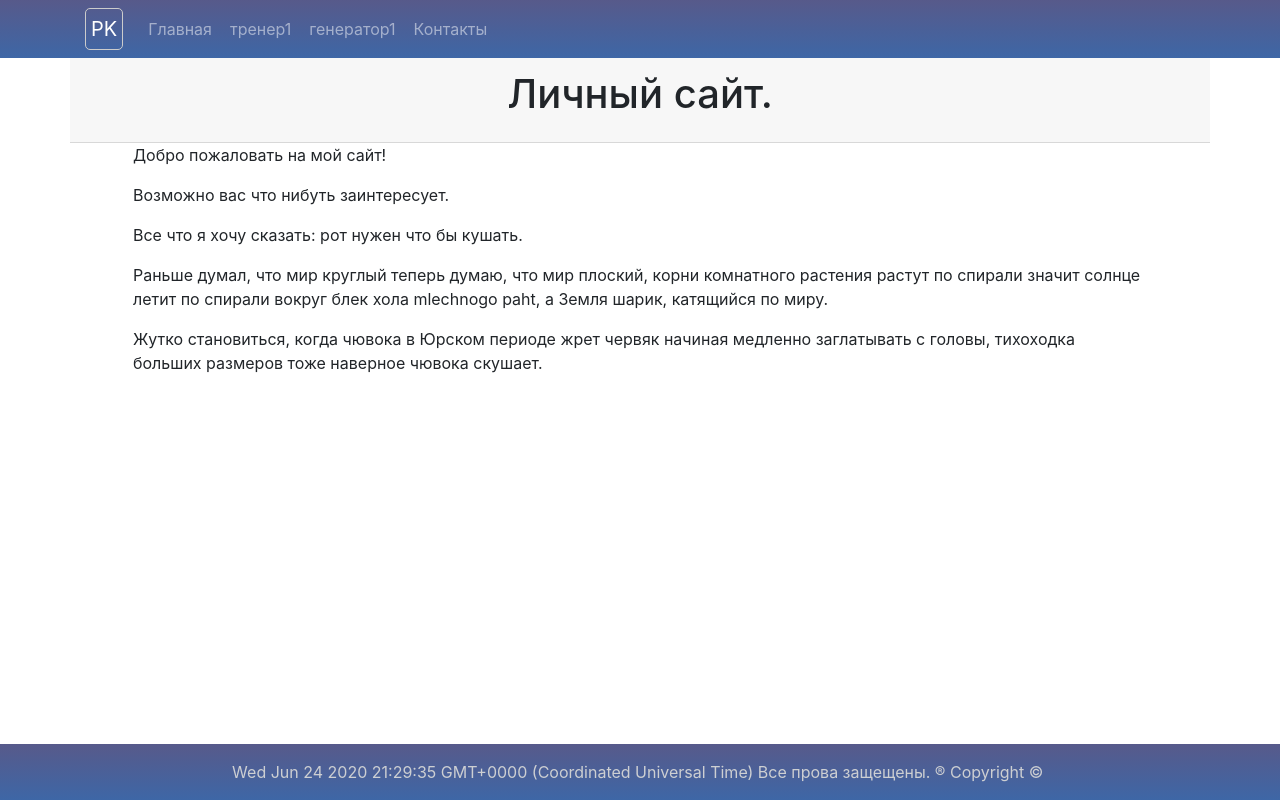
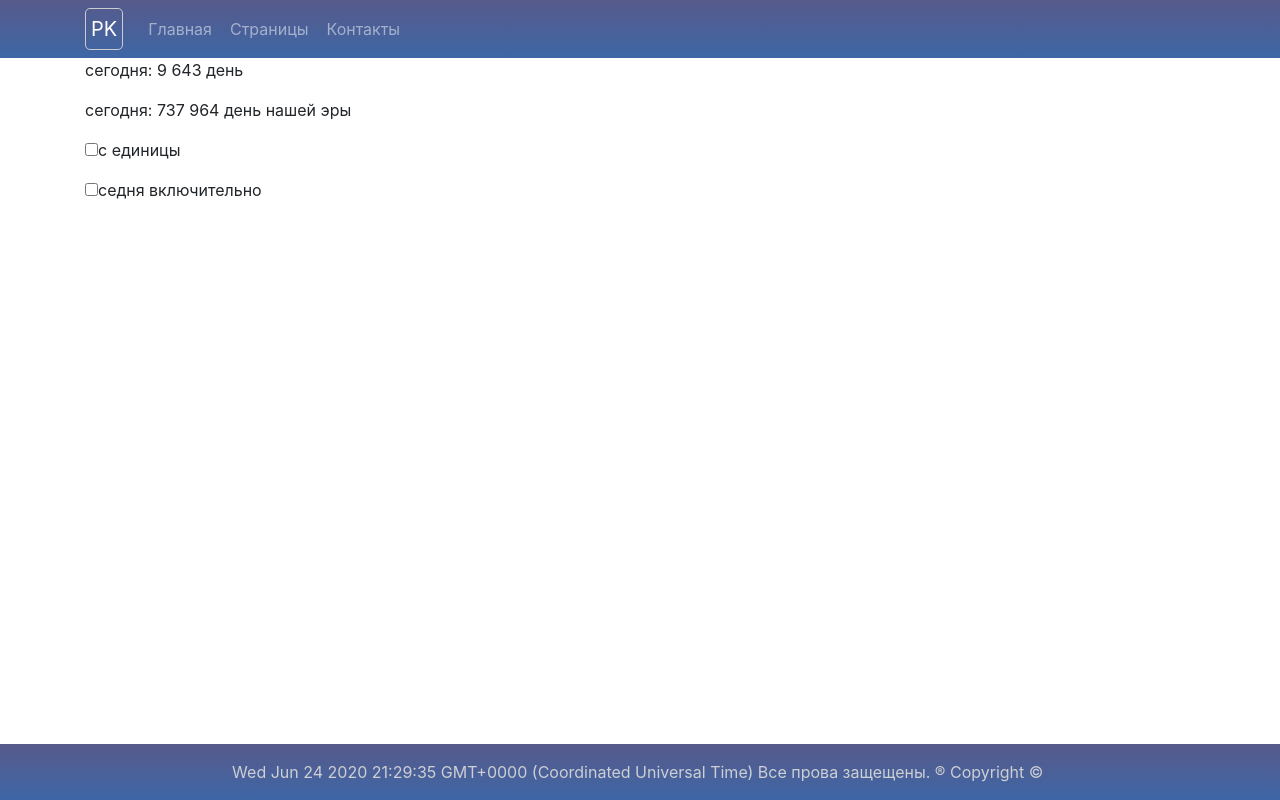
Before and after one commit to PavelK6896/9625Site1JSReact, a React (Create React App) app: page /day in a window 1280 px wide. Built offline with nearby package versions, Linux system fonts and the light colour scheme.

Commit message:
"add day, update style 1"

```diff
--- a/src/App.js
+++ b/src/App.js
@@ -3,6 +3,8 @@ import {Route, Switch} from "react-router-dom";
 import {Contacts} from "./pages/Contacts";
 import {Main} from "./pages/Main";
 import {Generator} from "./pages/Generator";
+import {Day} from "./pages/Day";
+import {Page} from "./pages/Page";
 
 
 function App() {
@@ -10,7 +12,9 @@ function App() {
         <Switch>
             <Route path={'/main'} exact component={Main}/>
             <Route path={'/contacts'} exact component={Contacts}/>
+            <Route path={'/page'} exact component={Page}/>
             <Route path={'/generator'} exact component={Generator}/>
+            <Route path={'/day'} exact component={Day}/>
 
             <Route path={''} component={Main}/>
         </Switch>
--- a/src/component/Navbar.js
+++ b/src/component/Navbar.js
@@ -34,9 +34,12 @@ export const Navbar = () => {
                     border: '1px solid #ccc',
                     borderRadius: '5px',
                     padding: '5px',
+                    background: "transparent",
+
                 }}>
                     PK
                 </NavLink>
+
                 <ul className="navbar-nav ">
                     <li className="nav-item ">
                         <NavLink className="nav-link" to="/main">Главная <span
@@ -44,16 +47,16 @@ export const Navbar = () => {
                     </li>
 
                     <li className="nav-item">
-                        <a className="nav-link" href="https://pavelktrainer1.web.app"> тренер1 </a>
-                    </li>
-
-                    <li className="nav-item">
-                        <NavLink className="nav-link" to="/generator"> генератор1 </NavLink>
+                        <NavLink className="nav-link" to="/page"> Страницы </NavLink>
                     </li>
 
                     <li className="nav-item">
                         <NavLink className="nav-link" to="/contacts"> Контакты </NavLink>
                     </li>
+
+
+
+
                 </ul>
                 <hr/>
             </div>
--- a/src/pages/Contacts.js
+++ b/src/pages/Contacts.js
@@ -1,7 +1,7 @@
 import React, {useState} from "react";
 import {Navbar} from "../component/Navbar";
 import {Footer} from "../component/Footer";
-import {address} from "../../setting";
+import {address} from "../setting";
 
 
 export const Contacts = () => {
--- /dev/null
+++ b/src/pages/Day.js
@@ -0,0 +1,137 @@
+import React, {useState} from 'react';
+import {Footer} from "../component/Footer";
+import {Navbar} from "../component/Navbar";
+
+
+export const Day = () => {
+
+
+    const dayN = function (year, month, day) {
+        let monthS = {0: 31, 1: 28, 2: 31, 3: 30, 4: 31, 5: 30, 6: 31, 7: 31, 8: 30, 9: 31, 10: 30, 11: 31};
+        let monthN = 0;
+
+        const leapYear = function (y) {
+            return !(y & 3 || !(y % 25) && y & 15);
+        };
+
+        let leapDay = 0;
+
+        for (let i = 1; i < year; i++) {
+            if (leapYear(i)) {
+                leapDay++;
+            }
+        }
+
+        let yearN = 365 * year + leapDay;
+
+        for (let i = 0; i < month; i++) {
+            monthN += monthS[i];
+        }
+
+        return yearN + monthN + day;
+    }
+
+    const data1 = new Date();
+    const dataDay1 = dayN(data1.getUTCFullYear(), data1.getUTCMonth(), data1.getUTCDate());
+    const dataDay2 = dayN(1994, 0, 28);
+    const dataDay3 = dataDay1 - dataDay2;
+
+
+    const [state, setState] = useState({
+        check1: false,
+        check2: false,
+        dataDay1: dataDay1,
+        dataDay2: dataDay2,
+        dataDay3: dataDay3,
+        text1: 'с единицы',
+        text2: 'седня включительно',
+    })
+
+
+    const onChangeDay = (event) => {
+        if (event.target.checked) {
+            setState(
+                prevState => {
+                    return {
+                        ...prevState,
+                        check1: !prevState.check1,
+                        dataDay1: prevState.dataDay1 + 1,
+                        dataDay2: prevState.dataDay2 + 1,
+                        dataDay3: prevState.dataDay3 + 1,
+                        text1: 'с нуля'
+                    }
+                }
+            )
+        } else {
+            setState(
+                prevState => {
+                    return {
+                        ...prevState,
+                        check1: !prevState.check1,
+                        dataDay1: prevState.dataDay1 - 1,
+                        dataDay2: prevState.dataDay2 - 1,
+                        dataDay3: prevState.dataDay3 - 1,
+                        text1: 'с единицы'
+                    }
+                }
+            )
+        }
+    }
+
+
+    const onChangeToDay = (event) => {
+        if (event.target.checked) {
+            setState(
+                prevState => {
+                    return {
+                        ...prevState,
+                        check2: !prevState.check2,
+                        dataDay1: prevState.dataDay1 + 1,
+                        dataDay2: prevState.dataDay2 + 1,
+                        dataDay3: prevState.dataDay3 + 1,
+                        text2: 'седня не включая',
+                    }
+                }
+            )
+        } else {
+            setState(
+                prevState => {
+                    return {
+                        ...prevState,
+                        check2: !prevState.check2,
+                        dataDay1: prevState.dataDay1 - 1,
+                        dataDay2: prevState.dataDay2 - 1,
+                        dataDay3: prevState.dataDay3 - 1,
+                        text2: 'седня включительно',
+                    }
+                }
+            )
+        }
+    }
+
+    return (
+        <div className="body">
+            <div className="wrapper">
+                <Navbar/>
+                <div className="container">
+                    <p>
+                        сегодня:&nbsp;
+                        {state.dataDay3.toString().slice(0, state.dataDay3.toString().length - 3) +
+                        " " + state.dataDay3.toString().slice(state.dataDay3.toString().length - 3, state.dataDay3.toString().length)}
+                        &nbsp;день
+                    </p>
+                    <p>
+                        сегодня:&nbsp;
+                        {state.dataDay1.toString().slice(0, state.dataDay1.toString().length - 3) +
+                        " " + state.dataDay1.toString().slice(state.dataDay1.toString().length - 3, state.dataDay1.toString().length)}
+                        &nbsp;день нашей эры
+                    </p>
+                    <p><input type={'checkbox'} onChange={onChangeDay}/>{state.text1}</p>
+                    <p><input type={'checkbox'} onChange={onChangeToDay}/>{state.text2}</p>
+
+                </div>
+            </div>
+            <Footer/>
+        </div>
+    )
+}
--- a/src/pages/Main.js
+++ b/src/pages/Main.js
@@ -16,12 +16,6 @@ export const Main = () => {
                         <div className="mx-auto text-body mx-md-5">
                             <p>Добро пожаловать на мой сайт!</p>
                             <p>Возможно вас что нибуть заинтересует.</p>
-                            <p>Все что я хочу сказать: рот нужен что бы кушать.</p>
-                            <p>Раньше думал, что мир круглый теперь думаю, что мир плоский, корни комнатного растения
-                                растут по спирали значит солнце летит по спирали вокруг блек хола mlechnogo paht, а
-                                Земля шарик, катящийся по миру.</p>
-                            <p>Жутко становиться, когда чювока в Юрском периоде жрет червяк начиная медленно
-                                заглатывать с головы, тихоходка больших размеров тоже наверное чювока скушает.</p>
                         </div>
                     </div>
                 </main>
--- /dev/null
+++ b/src/pages/Page.js
@@ -0,0 +1,23 @@
+import React from 'react';
+import {Footer} from "../component/Footer";
+import {Navbar} from "../component/Navbar";
+import {NavLink} from "react-router-dom";
+
+
+export const Page = () => {
+
+    return (
+        <div className="body">
+            <div className="wrapper ">
+                <Navbar/>
+                <div className="container">
+                    <NavLink className="nav-link" to="/day"> дни </NavLink>
+                    <a className="nav-link" href="https://pavelktrainer1.web.app"> тренер1 </a>
+                    <a className="nav-link" href="https://pavelktrainer2.web.app"> тренер2 </a>
+                    <NavLink className="nav-link" to="/generator"> генератор1 </NavLink>
+                </div>
+            </div>
+            <Footer/>
+        </div>
+    )
+}
```
Also changed, not shown: 2 other files (tests, documents, lock files or other folders).
